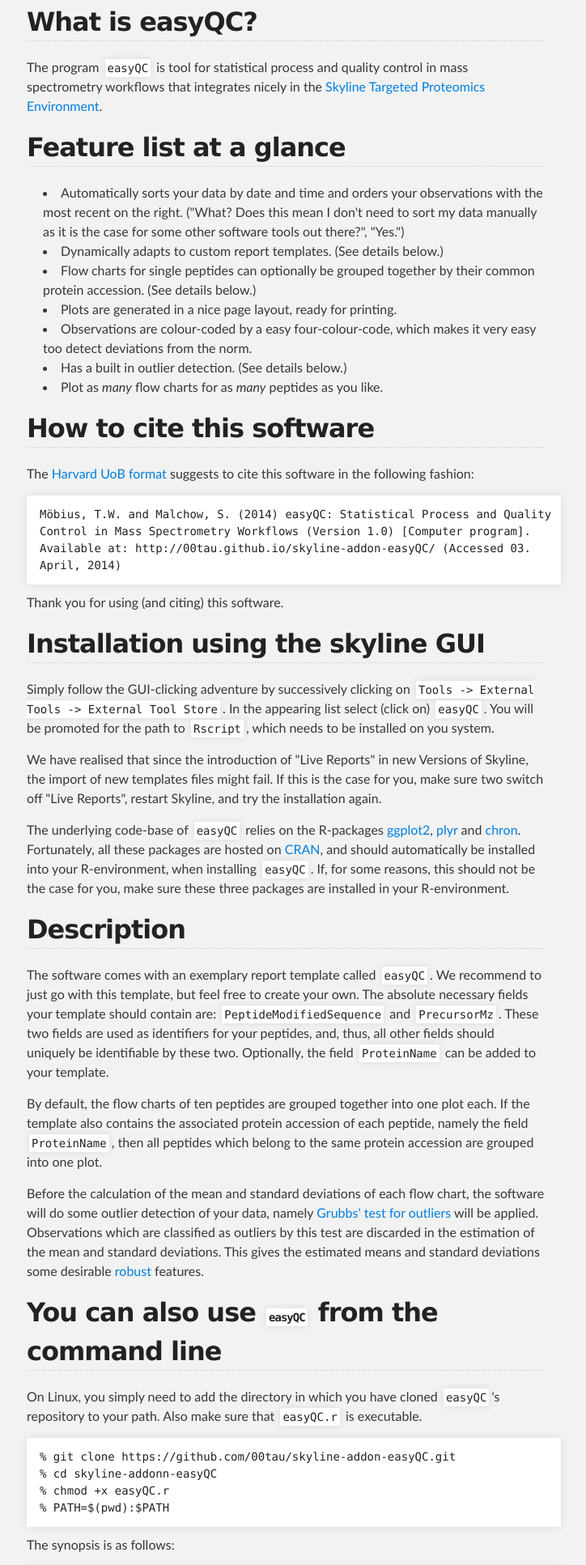
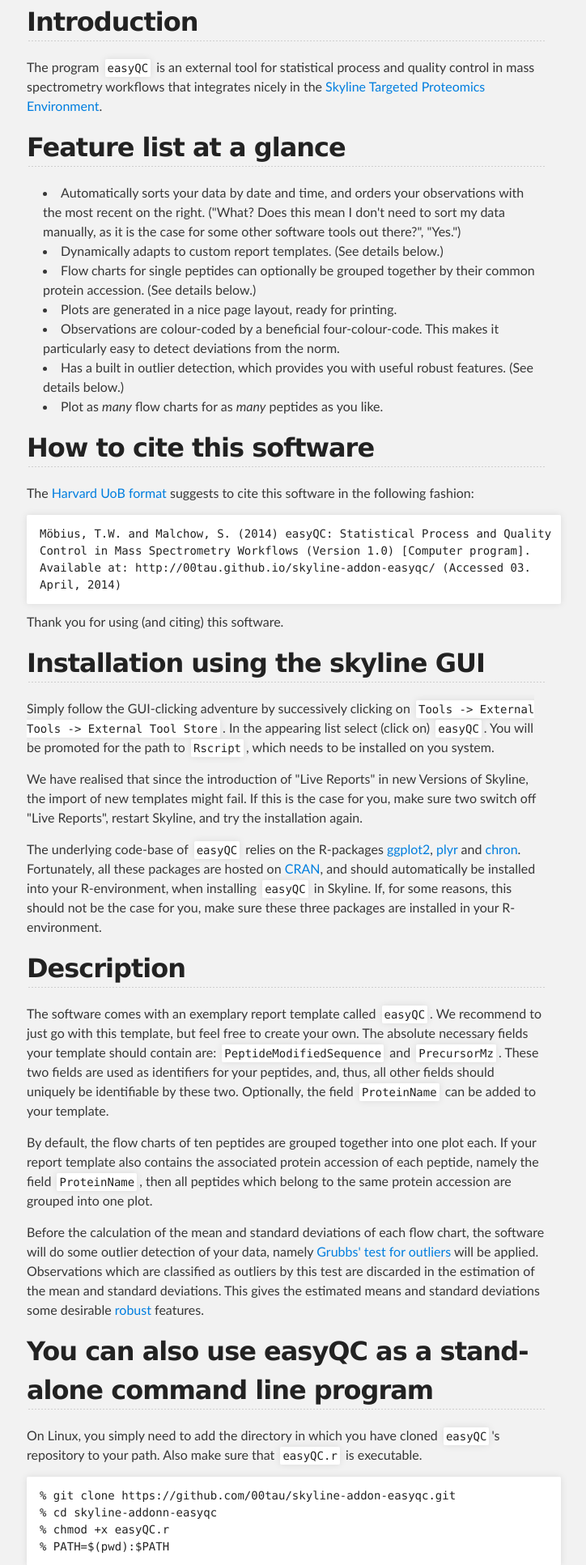
Before and after one commit to 00tau/qc-addon-for-skyline, a plain HTML site: page index.html in a window 1280 px wide. Shown: the part 591-2524 px from the top of the page at 81% size, without its empty margins (287-1011 px from the left). Drawn offline with Linux system fonts and the light colour scheme.

```diff
--- a/index.html
+++ b/index.html
@@ -4,7 +4,7 @@
   <head>
     <meta charset='utf-8' />
     <meta http-equiv="X-UA-Compatible" content="chrome=1" />
-    <meta name="description" content="Statistical Process and Quality Control in Mass Spectrometry Workflows : Add-on tool for performing easy process and quality control tasks in Skyline" />
+    <meta name="description" content="Statistical Process and Quality Control in Mass Spectrometry Workflows : External tool for performing easy process and quality control tasks in Skyline" />
 
     <link rel="stylesheet" type="text/css" media="screen" href="stylesheets/stylesheet.css">
 
@@ -19,7 +19,7 @@
           <a id="forkme_banner" href="https://github.com/00tau/skyline-addon-easyqc">View on GitHub</a>
 
           <h1 id="project_title">Statistical Process and Quality Control in Mass Spectrometry Workflows</h1>
-          <h2 id="project_tagline">Add-on tool for performing easy process and quality control tasks in Skyline</h2>
+          <h2 id="project_tagline">External tool for performing easy process and quality control tasks in Skyline</h2>
 
             <section id="downloads">
               <a class="zip_download_link" href="https://github.com/00tau/skyline-addon-easyqc/zipball/master">Download this project as a .zip file</a>
@@ -32,31 +32,32 @@
     <div id="main_content_wrap" class="outer">
       <section id="main_content" class="inner">
         <h1>
-<a name="statistical-process-and-quality-control-in-mass-spectrometry-workflows" class="anchor" href="#statistical-process-and-quality-control-in-mass-spectrometry-workflows"><span class="octicon octicon-link"></span></a>Statistical Process and Quality Control in Mass Spectrometry Workflows</h1>
+<a name="start-using-easyqc-for-statistical-process-and-quality-control-in-mass-spectrometry-workflows" class="anchor" href="#start-using-easyqc-for-statistical-process-and-quality-control-in-mass-spectrometry-workflows"><span class="octicon octicon-link"></span></a>Start using easyQC for statistical process and quality control in mass spectrometry workflows</h1>
 
 <h2>
-<a name="what-is-easyqc" class="anchor" href="#what-is-easyqc"><span class="octicon octicon-link"></span></a>What is easyQC?</h2>
+<a name="introduction" class="anchor" href="#introduction"><span class="octicon octicon-link"></span></a>Introduction</h2>
 
-<p>The program <code>easyQC</code> is tool for statistical process and quality control in
-mass spectrometry workflows that integrates nicely in the <a href="https://skyline.gs.washington.edu/labkey/project/home/software/Skyline/begin.view">Skyline Targeted
-Proteomics
+<p>The program <code>easyQC</code> is an external tool for statistical process and quality
+control in mass spectrometry workflows that integrates nicely in the <a href="https://skyline.gs.washington.edu/labkey/project/home/software/Skyline/begin.view">Skyline
+Targeted Proteomics
 Environment</a>.</p>
 
 <h2>
 <a name="feature-list-at-a-glance" class="anchor" href="#feature-list-at-a-glance"><span class="octicon octicon-link"></span></a>Feature list at a glance</h2>
 
 <ul>
-<li>Automatically sorts your data by date and time and orders your observations
+<li>Automatically sorts your data by date and time, and orders your observations
 with the most recent on the right.  ("What? Does this mean I don't need to
-sort my data manually as it is the case for some other software tools out
+sort my data manually, as it is the case for some other software tools out
 there?", "Yes.")</li>
 <li>Dynamically adapts to custom report templates. (See details below.)</li>
 <li>Flow charts for single peptides can optionally be grouped together by their
 common protein accession.   (See details below.)</li>
 <li>Plots are generated in a nice page layout, ready for printing.</li>
-<li>Observations are colour-coded by a easy four-colour-code, which makes it very
-easy too detect deviations from the norm.</li>
-<li>Has a built in outlier detection.  (See details below.)</li>
+<li>Observations are colour-coded by a beneficial four-colour-code.  This makes
+it particularly easy to detect deviations from the norm.</li>
+<li>Has a built in outlier detection, which provides you with useful robust
+features.  (See details below.)</li>
 <li>Plot as <em>many</em> flow charts for as <em>many</em> peptides as you like.</li>
 </ul><h2>
 <a name="how-to-cite-this-software" class="anchor" href="#how-to-cite-this-software"><span class="octicon octicon-link"></span></a>How to cite this software</h2>
@@ -66,7 +67,7 @@ suggests to cite this software in the following fashion:</p>
 
 <pre><code>Möbius, T.W. and Malchow, S. (2014) easyQC: Statistical Process and Quality
 Control in Mass Spectrometry Workflows (Version 1.0) [Computer program].
-Available at: http://00tau.github.io/skyline-addon-easyQC/ (Accessed 03.
+Available at: http://00tau.github.io/skyline-addon-easyqc/ (Accessed 03.
 April, 2014)
 </code></pre>
 
@@ -81,17 +82,17 @@ on) <code>easyQC</code>.  You will be promoted for the path to <code>Rscript</co
 be installed on you system.</p>
 
 <p>We have realised that since the introduction of "Live Reports" in new Versions
-of Skyline, the import of new templates files might fail.  If this is the case
-for you, make sure two switch off "Live Reports", restart Skyline, and try the
+of Skyline, the import of new templates might fail.  If this is the case for
+you, make sure two switch off "Live Reports", restart Skyline, and try the
 installation again.</p>
 
 <p>The underlying code-base of <code>easyQC</code> relies on the R-packages
 <a href="http://ggplot2.org/">ggplot2</a>, <a href="http://plyr.had.co.nz/">plyr</a> and
 <a href="http://cran.r-project.org/web/packages/chron/index.html">chron</a>.  Fortunately,
 all these packages are hosted on <a href="http://cran.r-project.org/">CRAN</a>, and should
-automatically be installed into your R-environment, when installing <code>easyQC</code>.
-If, for some reasons, this should not be the case for you, make sure these
-three packages are installed in your R-environment.</p>
+automatically be installed into your R-environment, when installing <code>easyQC</code> in
+Skyline.  If, for some reasons, this should not be the case for you, make sure
+these three packages are installed in your R-environment.</p>
 
 <h2>
 <a name="description" class="anchor" href="#description"><span class="octicon octicon-link"></span></a>Description</h2>
@@ -105,9 +106,9 @@ identifiable by these two.  Optionally, the field <code>ProteinName</code> can b
 your template.</p>
 
 <p>By default, the flow charts of ten peptides are grouped together into one plot
-each.  If the template also contains the associated protein accession of each
-peptide, namely the field <code>ProteinName</code>, then all peptides which belong to the
-same protein accession are grouped into one plot.</p>
+each.  If your report template also contains the associated protein accession
+of each peptide, namely the field <code>ProteinName</code>, then all peptides which belong
+to the same protein accession are grouped into one plot.</p>
 
 <p>Before the calculation of the mean and standard deviations of each flow chart,
 the software will do some outlier detection of your data, namely <a href="http://en.wikipedia.org/wiki/Grubbs%27_test_for_outliers">Grubbs' test
@@ -118,14 +119,14 @@ the estimated means and standard deviations some desirable
 <a href="http://en.wikipedia.org/wiki/Robust_statistics">robust</a> features.</p>
 
 <h2>
-<a name="you-can-also-use-easyqc-from-the-command-line" class="anchor" href="#you-can-also-use-easyqc-from-the-command-line"><span class="octicon octicon-link"></span></a>You can also use <code>easyQC</code> from the command line</h2>
+<a name="you-can-also-use-easyqc-as-a-stand-alone-command-line-program" class="anchor" href="#you-can-also-use-easyqc-as-a-stand-alone-command-line-program"><span class="octicon octicon-link"></span></a>You can also use easyQC as a stand-alone command line program</h2>
 
 <p>On Linux, you simply need to add the directory in which you have cloned
 <code>easyQC</code>'s repository to your path.  Also make sure that <code>easyQC.r</code> is
 executable.</p>
 
-<pre><code>% git clone https://github.com/00tau/skyline-addon-easyQC.git
-% cd skyline-addonn-easyQC
+<pre><code>% git clone https://github.com/00tau/skyline-addon-easyqc.git
+% cd skyline-addonn-easyqc
 % chmod +x easyQC.r
 % PATH=$(pwd):$PATH
 </code></pre>
@@ -164,7 +165,7 @@ for Skyline.  Now, just follow your Skyline-GUI.</p>
 <h2>
 <a name="authors" class="anchor" href="#authors"><span class="octicon octicon-link"></span></a>Authors</h2>
 
-<p>Thomas W. D. Möbius (R-programming), Sebastian Malchow (Skyline wizard)</p>
+<p>Thomas W. D. Möbius (Maintainer, R-programming), Sebastian Malchow (Skyline wizard)</p>
       </section>
     </div>
 
```
Also changed, not shown: params.json (+1 -1 lines).
